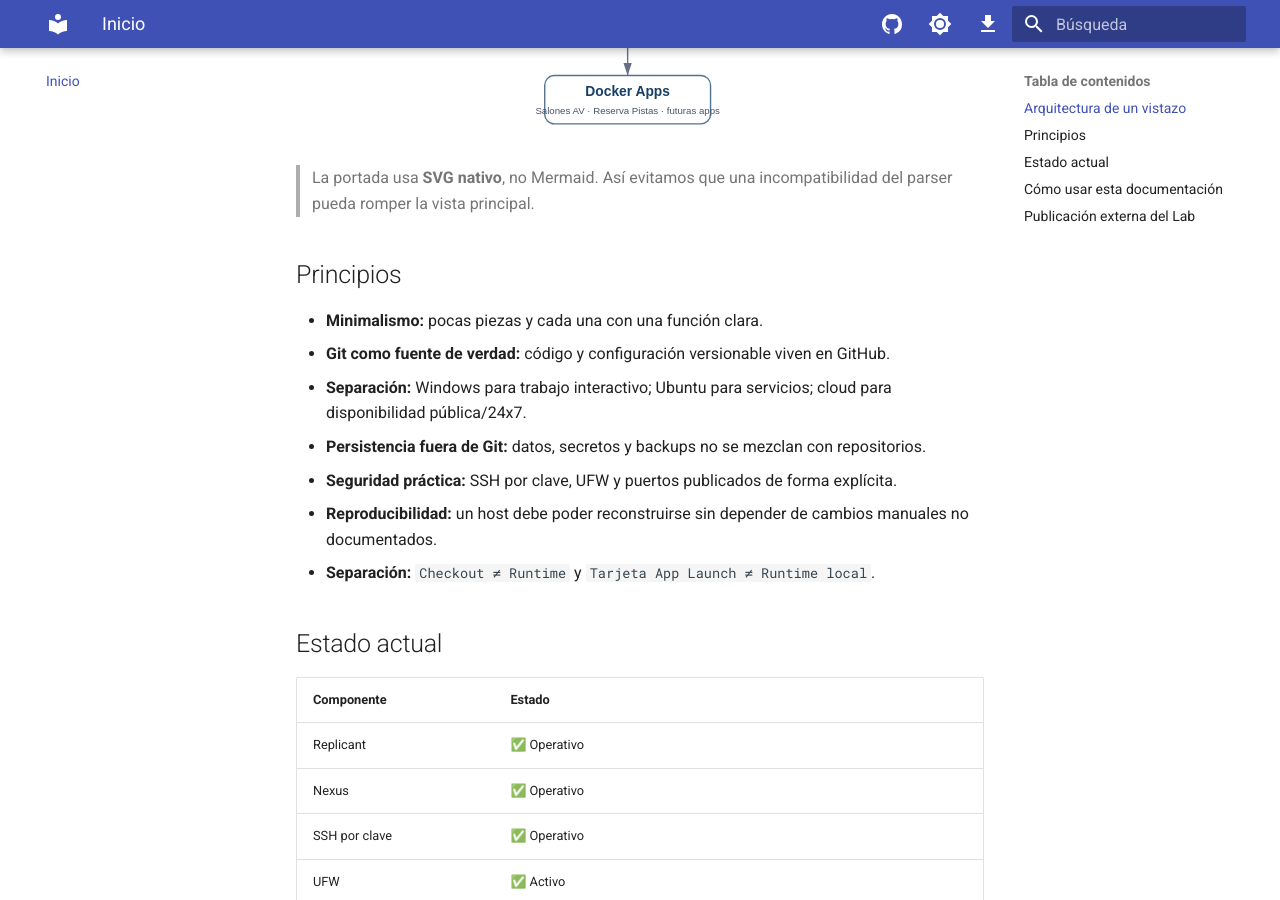
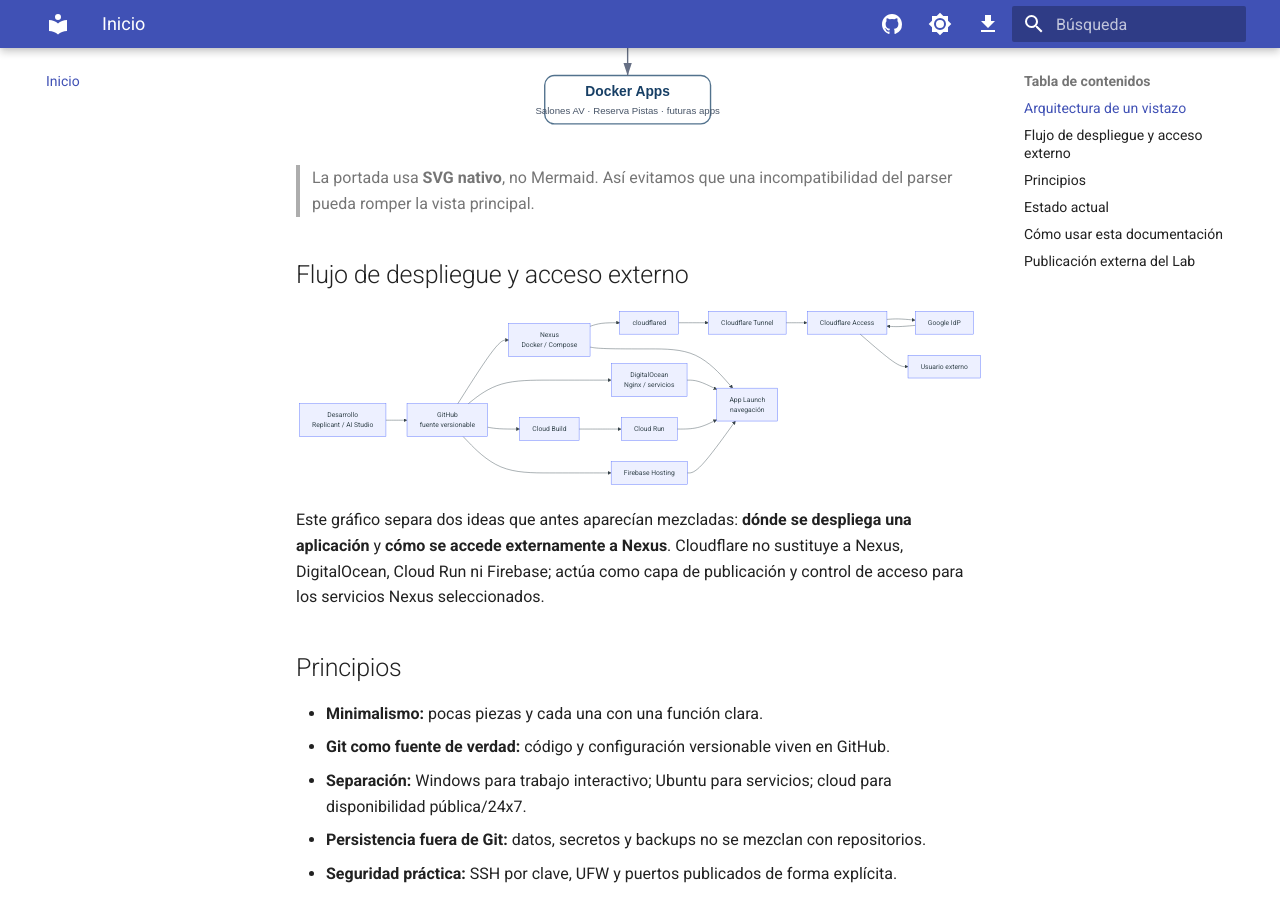
Before and after one commit to ratienza/infra-replicant-lab, an MkDocs documentation site: the page built from docs/index.md, in a window 1280 px wide and 900 px high, scrolled down 788 px. Built offline with MkDocs 1.6.1 and Material for MkDocs 9.7.7, drawn with Linux system fonts in a browser that asks for light colours; a script that is not in the unit is left out.

Commit message:
docs: add deployment and external access overview

````diff
--- a/docs/index.md
+++ b/docs/index.md
@@ -55,6 +55,31 @@
 
 > La portada usa **SVG nativo**, no Mermaid. Así evitamos que una incompatibilidad del parser pueda romper la vista principal.
 
+## Flujo de despliegue y acceso externo
+
+```mermaid
+flowchart LR
+    DEV["Desarrollo<br/>Replicant / AI Studio"] --> GH["GitHub<br/>fuente versionable"]
+    GH --> CB["Cloud Build"] --> CR["Cloud Run"]
+    GH --> FH["Firebase Hosting"]
+    GH --> NX["Nexus<br/>Docker / Compose"]
+    GH --> DO["DigitalOcean<br/>Nginx / servicios"]
+
+    NX --> CFD["cloudflared"]
+    CFD --> T["Cloudflare Tunnel"]
+    T --> A["Cloudflare Access"]
+    A --> G["Google IdP"]
+    G --> A
+    A --> UE["Usuario externo"]
+
+    NX --> AL["App Launch<br/>navegación"]
+    DO --> AL
+    CR --> AL
+    FH --> AL
+```
+
+Este gráfico separa dos ideas que antes aparecían mezcladas: **dónde se despliega una aplicación** y **cómo se accede externamente a Nexus**. Cloudflare no sustituye a Nexus, DigitalOcean, Cloud Run ni Firebase; actúa como capa de publicación y control de acceso para los servicios Nexus seleccionados.
+
 ## Principios
 
 - **Minimalismo:** pocas piezas y cada una con una función clara.
````
